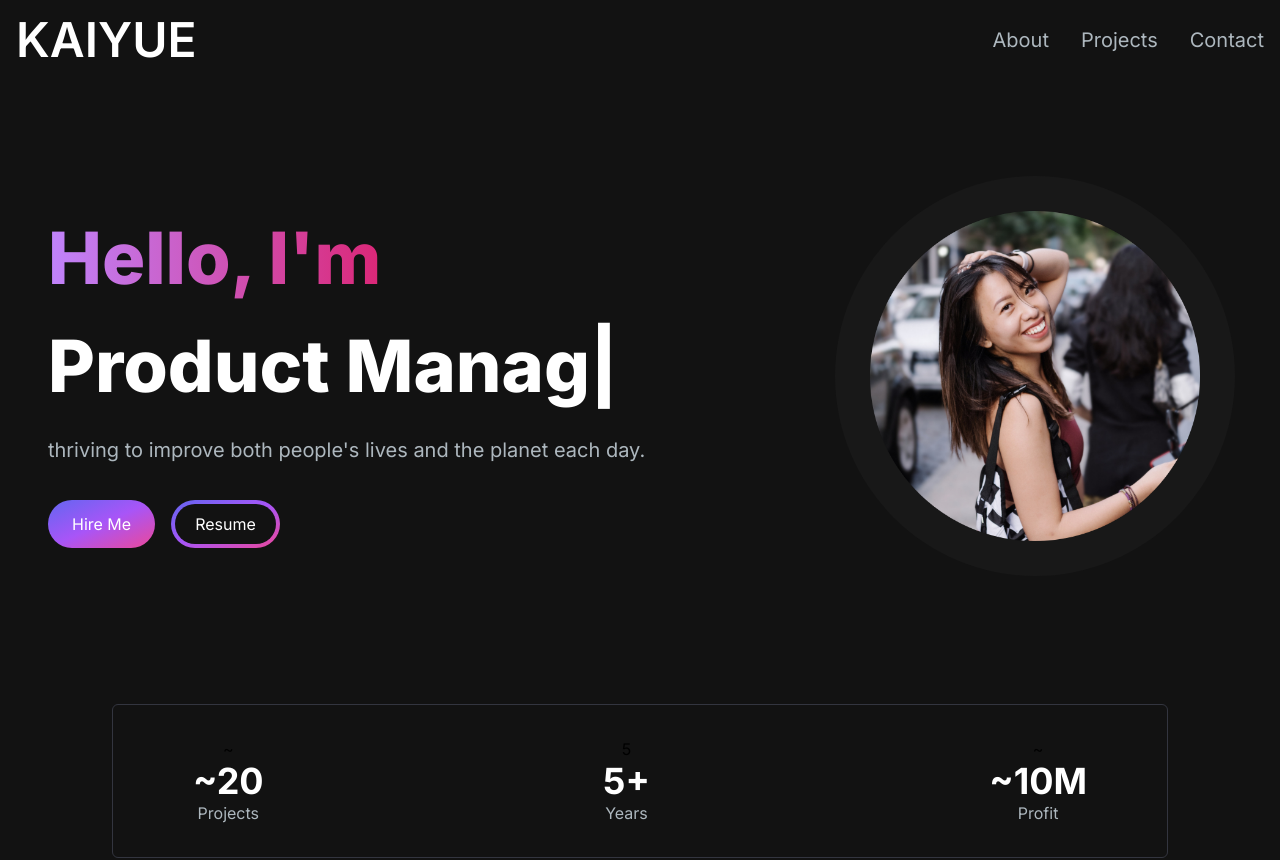
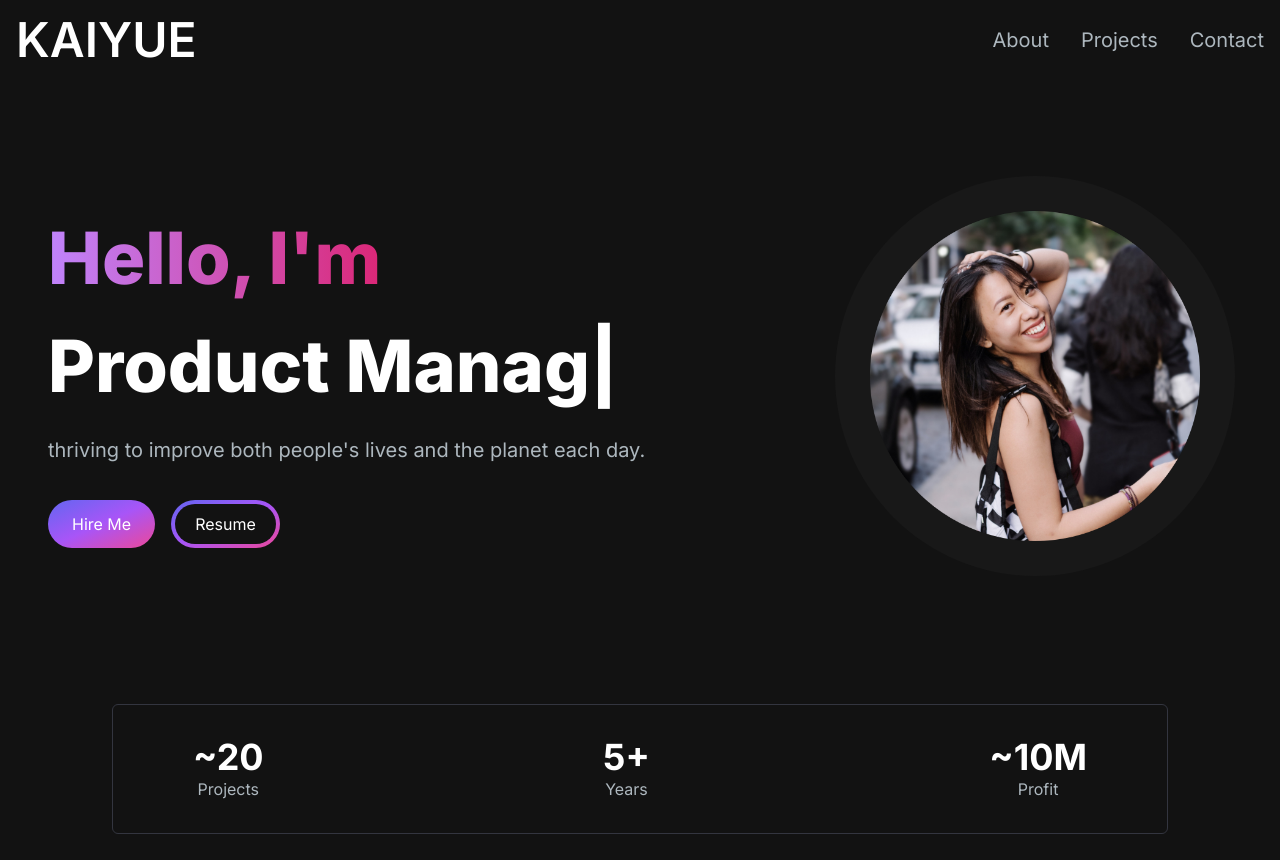
Before and after one commit to Ky-Zheng/portfolio-website, a Next.js app: page / in a window 1280 px wide. Shown: the top 860 px of the page. Built offline with nearby package versions, Linux system fonts and the light colour scheme.

Commit message:
minor fix

```diff
--- a/src/app/componets/AchievementsSection.jsx
+++ b/src/app/componets/AchievementsSection.jsx
@@ -30,7 +30,6 @@ const AchievementsSection = () => {
               key={index}
               className="flex flex-col items-center justify-center mx-4 my-4 sm:my-0"
             >
-              {achievement.prefix}
               <h2 className="text-white text-4xl font-bold flex flex-row">
                 {achievement.prefix}
                 {achievement.value}
```
